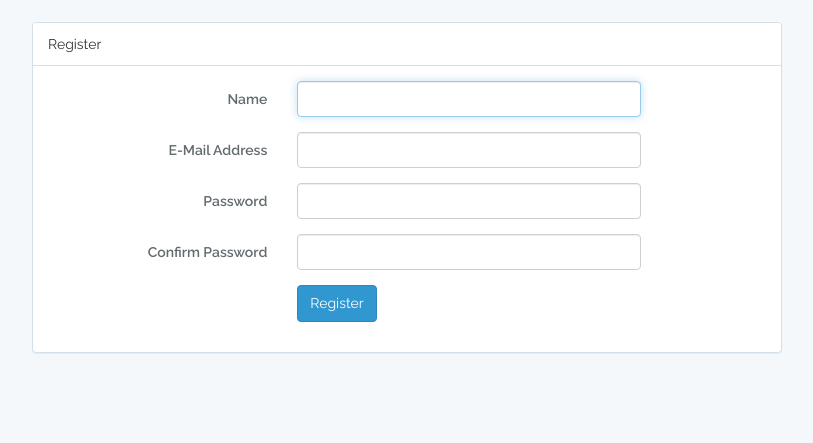
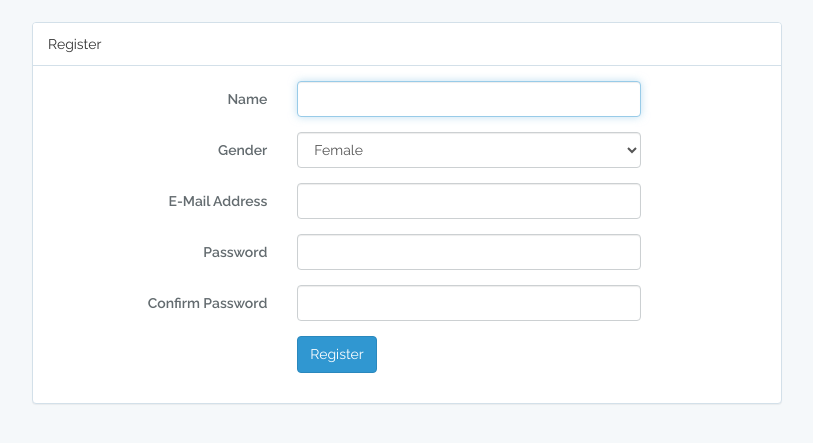
Before and after one commit to mobbjelly/social-app, a Laravel app: page /register in a window 1280 px wide. Shown: the part 51-494 px from the top of the page, without its empty margins (233-1046 px from the left). Run offline with Laravel 8, Linux system fonts and the light colour scheme; settings files or empty folders that the repository lacks are supplied.

Commit message:
add gender, avatar, slug fields to user table

```diff
--- a/app/Http/Controllers/Auth/RegisterController.php
+++ b/app/Http/Controllers/Auth/RegisterController.php
@@ -48,9 +48,10 @@ class RegisterController extends Controller
     protected function validator(array $data)
     {
         return Validator::make($data, [
-            'name' => 'required|max:255',
+            'name' => 'required|max:255|unique:users',
             'email' => 'required|email|max:255|unique:users',
             'password' => 'required|min:6|confirmed',
+            'gender' => 'required|bool',
         ]);
     }
 
@@ -62,10 +63,21 @@ class RegisterController extends Controller
      */
     protected function create(array $data)
     {
+        if ($data['gender'])
+        {
+            $avatar = 'public/default/avatars/male.png';
+        }
+        else
+        {
+            $avatar = 'public/default/avatars/female.png';
+        }
         return User::create([
             'name' => $data['name'],
             'email' => $data['email'],
+            'gender' => $data['gender'],
             'password' => bcrypt($data['password']),
+            'slug' => str_slug($data['name']),
+            'avatar' => $avatar
         ]);
     }
 }
--- a/app/User.php
+++ b/app/User.php
@@ -15,7 +15,7 @@ class User extends Authenticatable
      * @var array
      */
     protected $fillable = [
-        'name', 'email', 'password',
+        'name', 'email', 'password', 'slug', 'gender', 'avatar'
     ];
 
     /**
--- a/resources/views/auth/register.blade.php
+++ b/resources/views/auth/register.blade.php
@@ -19,6 +19,23 @@
                                 @if ($errors->has('name'))
                                     <span class="help-block">
                                         <strong>{{ $errors->first('name') }}</strong>
+                                    </span>
+                                @endif
+                            </div>
+                        </div>
+
+                        <div class="form-group{{ $errors->has('gender') ? ' has-error' : '' }}">
+                            <label for="gender" class="col-md-4 control-label">Gender</label>
+
+                            <div class="col-md-6">
+                               <select name="gender" id="gender" class="form-control">
+                                    <option value="0">Female</option>
+                                    <option value="1">Male</option>
+                               </select>
+
+                                @if ($errors->has('gender'))
+                                    <span class="help-block">
+                                        <strong>{{ $errors->first('gender') }}</strong>
                                     </span>
                                 @endif
                             </div>
```
Also changed, not shown: database/migrations/2014_10_12_000000_create_users_table.php, 1 other file.
